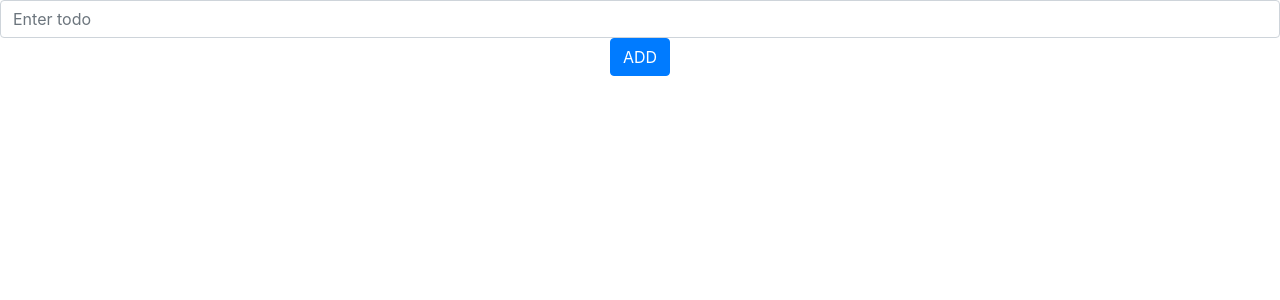
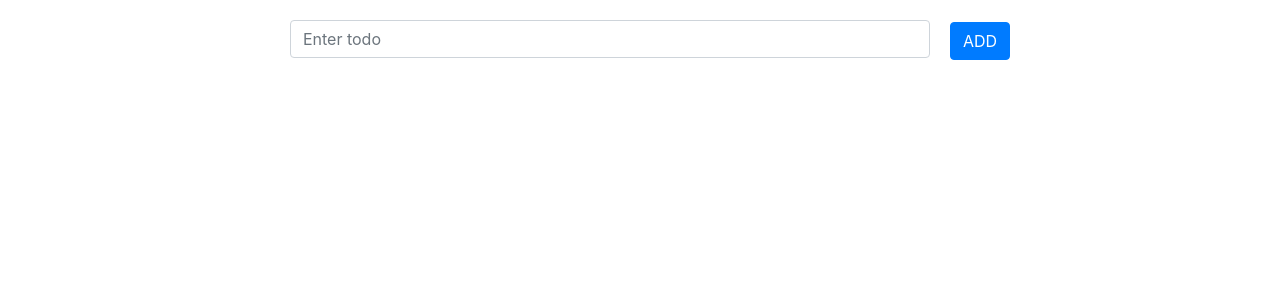
Before and after one commit to CaesiumY/redux-todo-example, a React (Create React App) app in the folder todo/: page / in a window 1280 px wide. Shown: the top 300 px of the page. Built offline with nearby package versions, Linux system fonts and the light colour scheme.

Commit message:
style: Add AddTodo style

```diff
--- a/todo/src/components/AddTodo.js
+++ b/todo/src/components/AddTodo.js
@@ -1,6 +1,8 @@
 import React from "react";
 import { connect } from "react-redux";
 import { addTodo } from "../actions";
+import "../css/AddTodo.css";
+
 function AddTodo({ dispatch }) {
   let input;
   return (
--- /dev/null
+++ b/todo/src/css/AddTodo.css
@@ -0,0 +1,10 @@
+form#addTodo {
+  text-align: center;
+  vertical-align: middle;
+}
+
+input#inputTodo {
+  width: 50%;
+  margin: 20px;
+  display: inline-block;
+}
```
